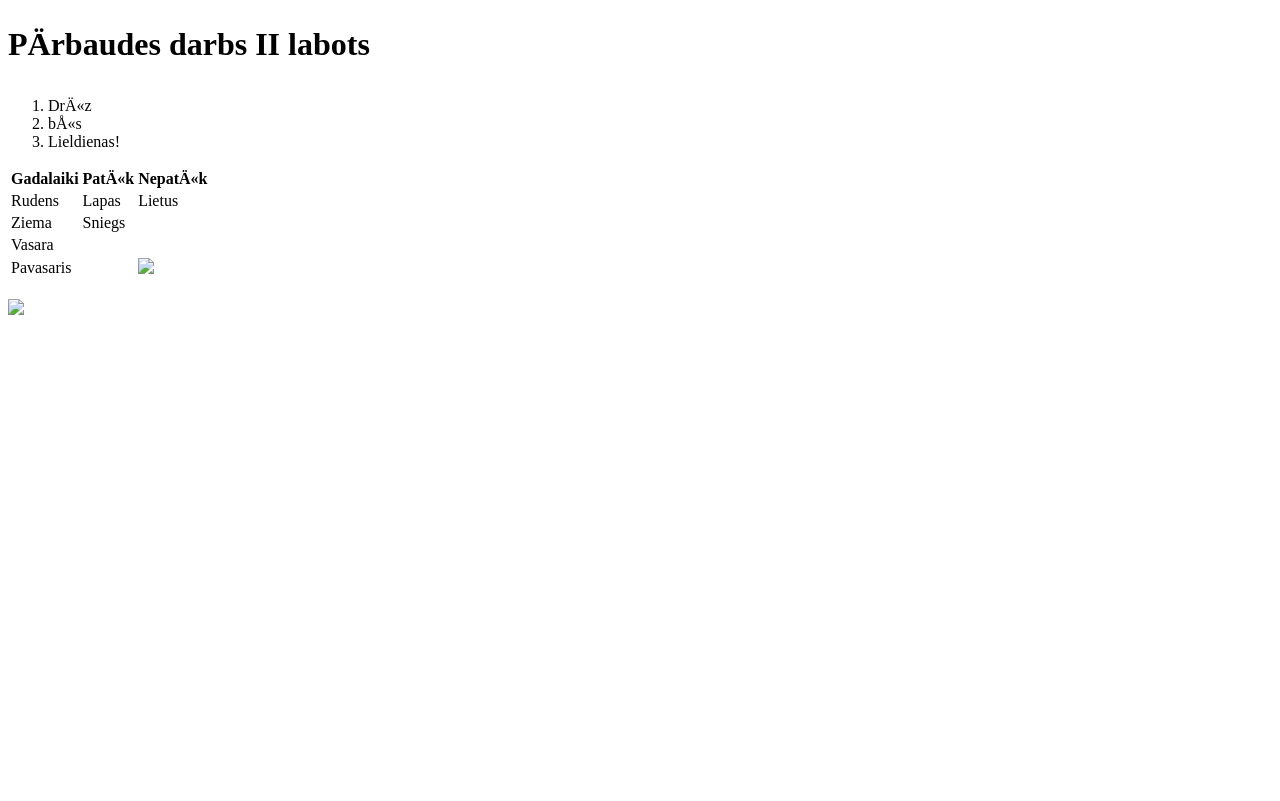
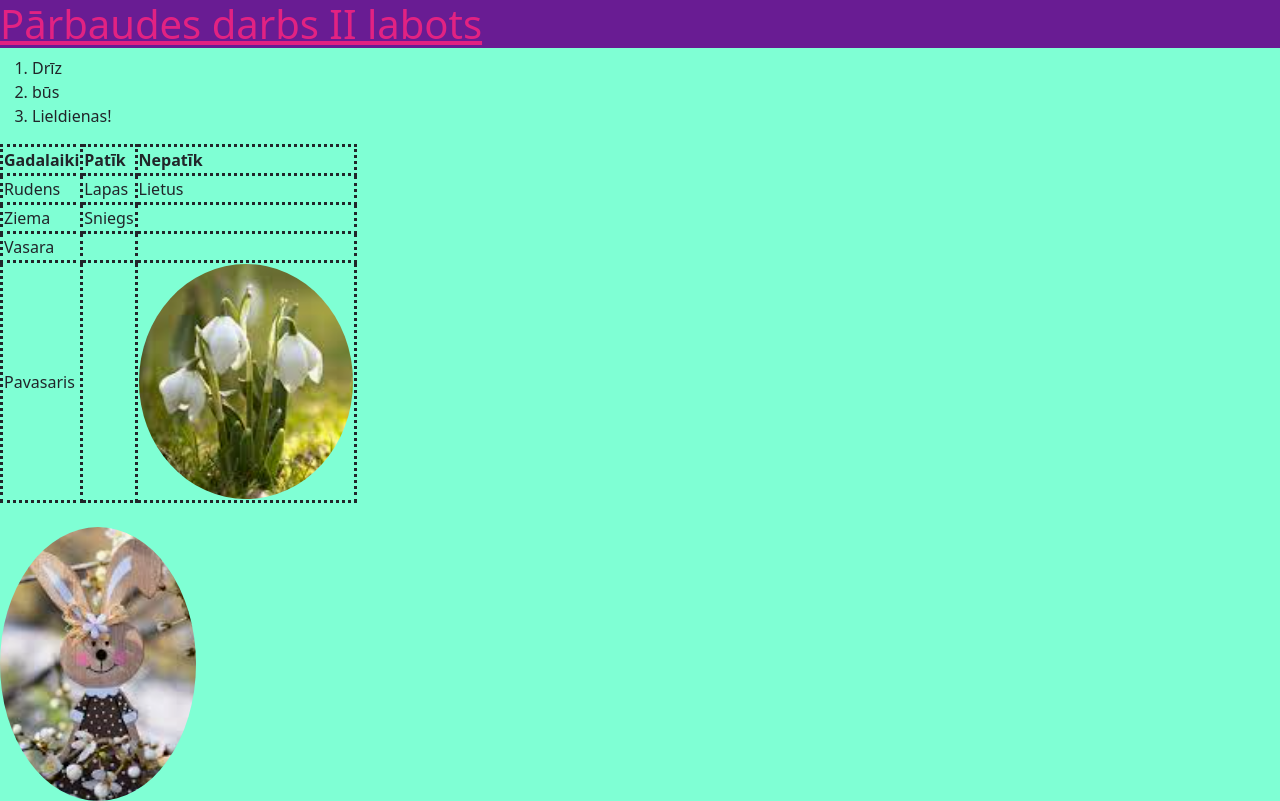
Before and after one commit to Robijscavins/otrd, a plain HTML site: page index.html in a window 1280 px wide. Drawn offline with nearby package versions, Linux system fonts and the light colour scheme.

Commit message:
Add files via upload

```diff
--- a/darbs.css
+++ b/darbs.css
@@ -1,10 +1,18 @@
-{
+body{
     background-color: aquamarine;
   }
-{
+  h1{
      color: rgb(226, 34, 130);
      text-decoration-skip:red ;
+     font-style: 32px bold;
+     text-decoration-line: underline;
+     background: rgb(105, 28, 147);
+     background-clip: padding-box;
   }
   table, th, td {
      border: 3px dotted;
+
   }
+   img {
+     border-radius: 50%;
+   }
--- a/index.html
+++ b/index.html
@@ -1,10 +1,14 @@
 <!DOCTYPE html>
 <html>
     <head>
-        <meta charset="">
+        <meta charset="utf-8">
+        <link href="https://cdn.jsdelivr.net/npm/bootstrap@5.1.2/dist/css/bootstrap.min.css" rel="stylesheet" integrity="sha384-uWxY/CJNBR+1zjPWmfnSnVxwRheevXITnMqoEIeG1LJrdI0GlVs/9cVSyPYXdcSF" crossorigin="anonymous">
+        <link rel="stylesheet" href="darbs.css">
 
     </head>
     <body>
+
+
         <div>
         <h1>Pārbaudes darbs II labots</h1></div>
         <ol>
@@ -37,11 +41,12 @@
 
                 <td> Pavasaris</td>
                 <td> </td>
-                <td><img src="pavasaris.png" > </td>
+                <td><img src="bildes/pavasaris.png" > </td>
 
             </tr>
         </table>
         <br>
-        <img src="zakis.png" >
+        <img src="bildes/zakis.png" >
+
     </body>
 </html>
```
Lines whose indentation alone changed are shown as unchanged.
